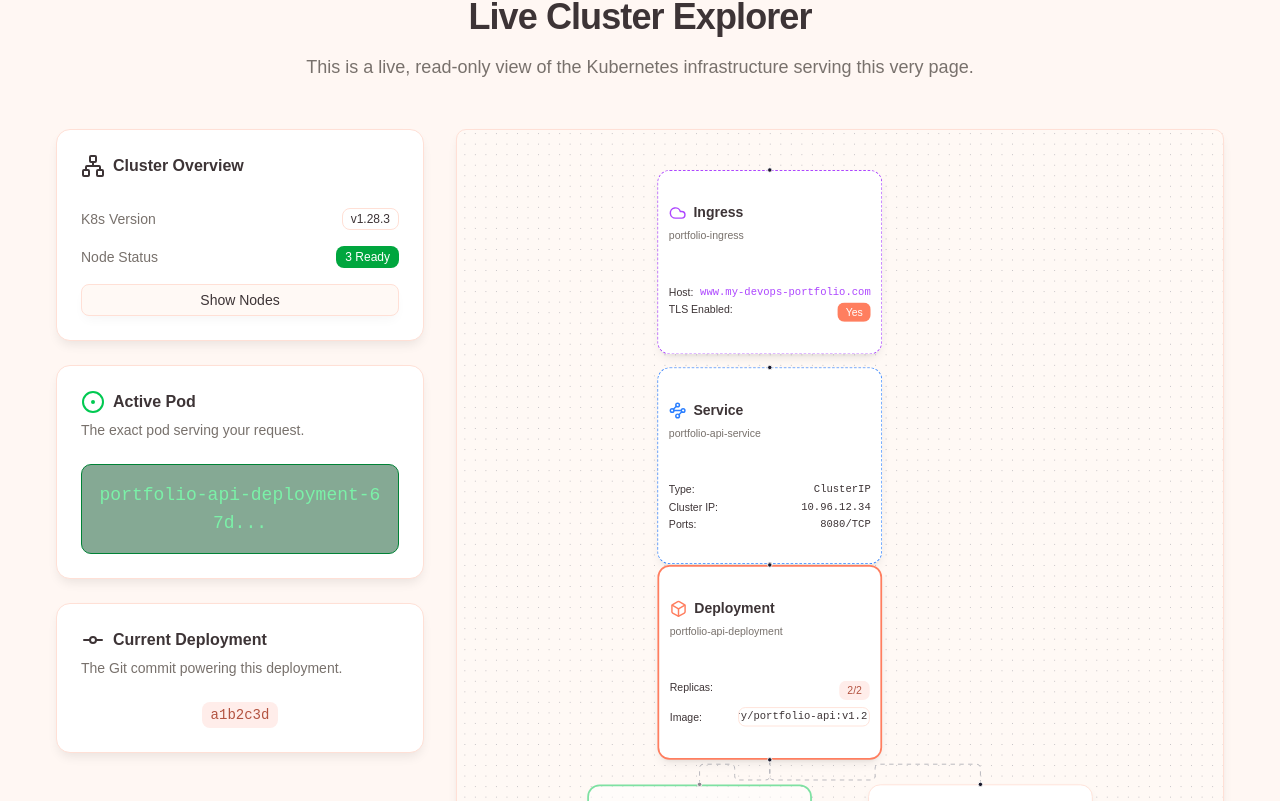
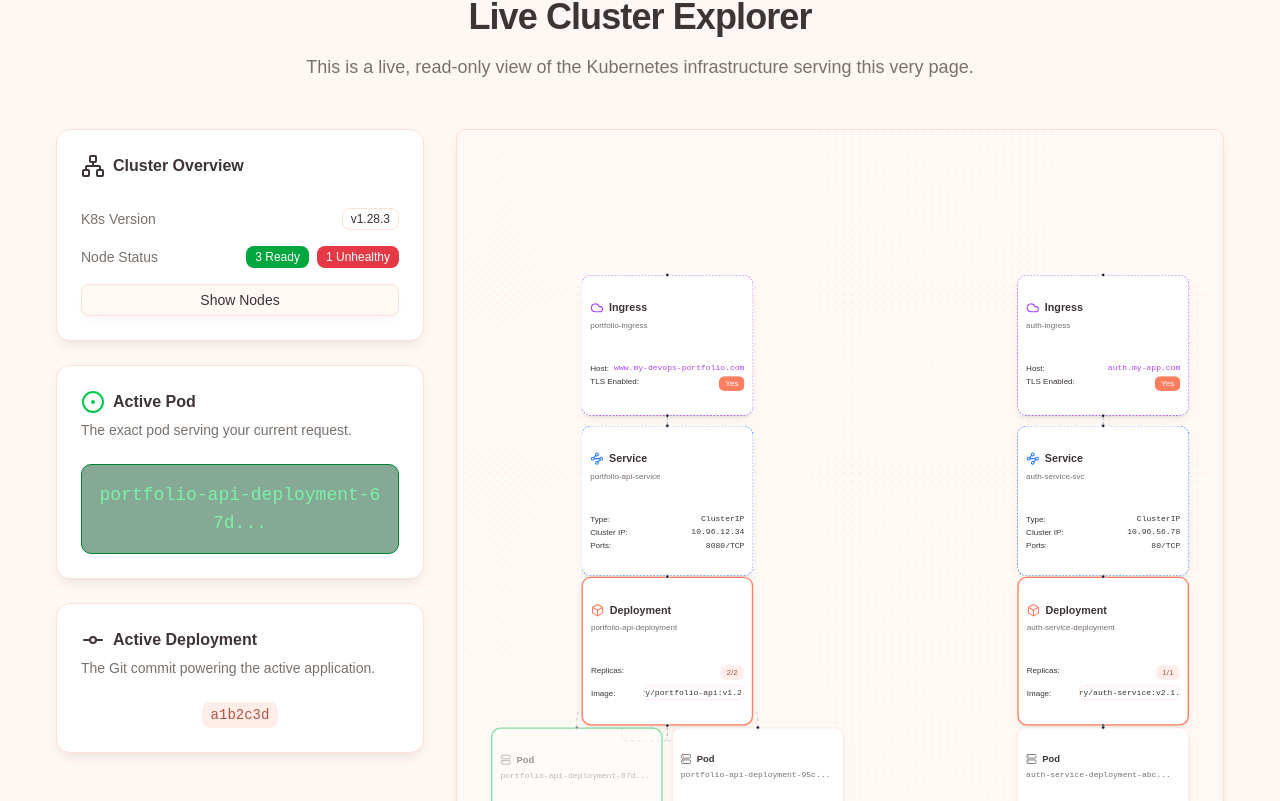
Before and after one commit to jeremy-misola/portfolio, a Next.js app in the folder frontend/portfolio/: page / in a window 1280 px wide. Shown: the part 3699-4500 px from the top of the page. Built offline with nearby package versions, Linux system fonts and the light colour scheme.

Commit message:
add support for multiple k8s objects

```diff
--- a/frontend/portfolio/package.json
+++ b/frontend/portfolio/package.json
@@ -13,6 +13,7 @@
     "@radix-ui/react-icons": "^1.3.2",
     "@radix-ui/react-label": "^2.1.7",
     "@radix-ui/react-scroll-area": "^1.2.9",
+    "@radix-ui/react-select": "^2.2.6",
     "@radix-ui/react-separator": "^1.1.7",
     "@radix-ui/react-switch": "^1.2.5",
     "@radix-ui/react-tabs": "^1.1.12",
--- a/frontend/portfolio/src/components/KubernetesCluster.jsx
+++ b/frontend/portfolio/src/components/KubernetesCluster.jsx
@@ -9,36 +9,35 @@ import { Tooltip, TooltipContent, TooltipProvider, TooltipTrigger } from "@/comp
 import { Button } from "@/components/ui/button";
 import { Server, Cloud, Waypoints, Box, Network, CircleDot, GitCommitHorizontal } from 'lucide-react';
 
-// --- Mock Data (Unchanged) ---
+// --- MOCK DATA (Supports Multiple Applications) ---
 const mockClusterData = {
   serverVersion: 'v1.28.3',
   nodes: [
     { name: 'k8s-worker-1', status: 'Ready' },
     { name: 'k8s-worker-2', status: 'Ready' },
     { name: 'k8s-worker-3', status: 'Ready' },
+    { name: 'k8s-worker-4', status: 'NotReady' },
   ],
-  deployment: {
-    name: 'portfolio-api-deployment',
-    replicas: { desired: 2, ready: 2 },
-    image: 'my-registry/portfolio-api:v1.2.5-a1b2c3d',
-  },
+  deployments: [
+    { id: 'dep1', name: 'portfolio-api-deployment', replicas: { desired: 2, ready: 2 }, image: 'my-registry/portfolio-api:v1.2.5-a1b2c3d' },
+    { id: 'dep2', name: 'auth-service-deployment', replicas: { desired: 1, ready: 1 }, image: 'my-registry/auth-service:v2.1.0-e4f5g6h' },
+  ],
   pods: [
-    { name: 'portfolio-api-deployment-67d...', node: 'k8s-worker-2', status: 'Running' },
-    { name: 'portfolio-api-deployment-95c...', node: 'k8s-worker-1', status: 'Running' },
+    { name: 'portfolio-api-deployment-67d...', node: 'k8s-worker-2', status: 'Running', deploymentId: 'dep1' },
+    { name: 'portfolio-api-deployment-95c...', node: 'k8s-worker-1', status: 'Running', deploymentId: 'dep1' },
+    { name: 'auth-service-deployment-abc...', node: 'k8s-worker-3', status: 'Running', deploymentId: 'dep2' },
   ],
-  service: {
-    name: 'portfolio-api-service',
-    type: 'ClusterIP',
-    clusterIP: '10.96.12.34',
-    ports: '8080/TCP',
-  },
-  ingress: {
-    name: 'portfolio-ingress',
-    host: 'www.my-devops-portfolio.com',
-    tls: true,
-  },
+  services: [
+    { id: 'svc1', name: 'portfolio-api-service', type: 'ClusterIP', clusterIP: '10.96.12.34', ports: '8080/TCP', deploymentId: 'dep1' },
+    { id: 'svc2', name: 'auth-service-svc', type: 'ClusterIP', clusterIP: '10.96.56.78', ports: '80/TCP', deploymentId: 'dep2' },
+  ],
+  ingresses: [
+    { id: 'ing1', name: 'portfolio-ingress', host: 'www.my-devops-portfolio.com', tls: true, serviceId: 'svc1' },
+    { id: 'ing2', name: 'auth-ingress', host: 'auth.my-app.com', tls: true, serviceId: 'svc2' },
+  ],
   activePod: 'portfolio-api-deployment-67d...',
 };
+
 
 // --- Custom React Flow Nodes (Unchanged) ---
 const DeploymentNode = ({ data }) => (
@@ -112,6 +111,7 @@ const IngressNode = ({ data }) => (
        <div className="flex justify-between items-center"><span>Host:</span> <a href={`https://${data.host}`} target="_blank" rel="noopener noreferrer" className="font-mono text-purple-500 hover:underline">{data.host}</a></div>
        <div className="flex justify-between mt-1"><span>TLS Enabled:</span> <Badge variant={data.tls ? 'default' : 'destructive'}>{data.tls ? 'Yes' : 'No'}</Badge></div>
     </CardContent>
+    <Handle type="source" position={Position.Bottom} className="w-2 h-2" />
     <Handle type="target" position={Position.Top} className="w-2 h-2" />
   </Card>
 );
@@ -122,40 +122,62 @@ const nodeTypes = { deployment: DeploymentNode, pod: PodNode, service: ServiceNo
 export default function KubernetesClusterSection() {
   const k8sData = mockClusterData;
 
-  const { initialNodes, initialEdges } = useMemo(() => {
-    // UPDATED: Increased position values for better spacing
-    const nodes = [
-      { id: 'ingress',    type: 'ingress',    position: { x: 250, y: 0 },   data: { ...k8sData.ingress } },
-      { id: 'service',    type: 'service',    position: { x: 250, y: 225 },  data: { ...k8sData.service } },
-      { id: 'deployment', type: 'deployment', position: { x: 250, y: 450 }, data: { ...k8sData.deployment } },
-    ];
+  // FIXED: Destructure activeDeployment from the useMemo result
+  const { initialNodes, initialEdges, activeDeployment } = useMemo(() => {
+    const nodes = [];
+    const edges = [];
+    const horizontalSpacing = 650;
+    const verticalSpacing = 225;
 
-    // UPDATED: Increased horizontal spacing by changing the multiplier from 270 to 320
-    const podNodes = k8sData.pods.map((pod, index) => ({
-      id: `pod-${index}`,
-      type: 'pod',
-      // UPDATED: Increased Y position and adjusted X logic for better spacing
-      position: { x: 170 + index * 320, y: 700 },
-      data: { ...pod, isActive: pod.name === k8sData.activePod },
-    }));
+    // This logic now correctly stays inside useMemo
+    const activePodData = k8sData.pods.find(p => p.name === k8sData.activePod);
+    const activeDeployment = activePodData
+        ? k8sData.deployments.find(d => d.id === activePodData.deploymentId)
+        : k8sData.deployments[0];
 
-    // Edges logic remains the same, it will just connect to the new positions
-    const edges = [
-      { id: 'e-ingress-service',    source: 'ingress',    target: 'service',    animated: true, type: 'smoothstep' },
-      { id: 'e-service-deployment', source: 'service',    target: 'deployment', animated: true, type: 'smoothstep' },
-    ];
+    k8sData.deployments.forEach((deployment, appIndex) => {
+        const xPos = appIndex * horizontalSpacing;
+        const service = k8sData.services.find(s => s.deploymentId === deployment.id);
+        const ingress = service ? k8sData.ingresses.find(i => i.serviceId === service.id) : null;
+        const pods = k8sData.pods.filter(p => p.deploymentId === deployment.id);
 
-    k8sData.pods.forEach((_, index) => {
-        edges.push({
-            id: `e-deployment-pod-${index}`,
-            source: 'deployment',
-            target: `pod-${index}`,
-            animated: true,
-            type: 'smoothstep',
+        if (ingress) {
+            nodes.push({ id: `ingress-${ingress.id}`, type: 'ingress', position: { x: xPos, y: 0 }, data: { ...ingress } });
+        }
+        if (service) {
+            nodes.push({ id: `service-${service.id}`, type: 'service', position: { x: xPos, y: verticalSpacing }, data: { ...service } });
+        }
+        nodes.push({ id: `deployment-${deployment.id}`, type: 'deployment', position: { x: xPos, y: verticalSpacing * 2 }, data: { ...deployment } });
+
+        const podHorizontalSpacing = 270;
+        const podStartX = xPos - ((pods.length - 1) * podHorizontalSpacing) / 2;
+
+        pods.forEach((pod, podIndex) => {
+            nodes.push({
+                id: `pod-${pod.name}`,
+                type: 'pod',
+                position: { x: podStartX + podIndex * podHorizontalSpacing, y: verticalSpacing * 3 },
+                data: { ...pod, isActive: pod.name === k8sData.activePod },
+            });
+            edges.push({
+                id: `e-dep-${deployment.id}-pod-${pod.name}`,
+                source: `deployment-${deployment.id}`,
+                target: `pod-${pod.name}`,
+                animated: true,
+                type: 'smoothstep'
+            });
         });
+
+        if (ingress && service) {
+            edges.push({ id: `e-ing-${ingress.id}-svc-${service.id}`, source: `ingress-${ingress.id}`, target: `service-${service.id}`, animated: true, type: 'smoothstep' });
+        }
+        if (service) {
+            edges.push({ id: `e-svc-${service.id}-dep-${deployment.id}`, source: `service-${service.id}`, target: `deployment-${deployment.id}`, animated: true, type: 'smoothstep' });
+        }
     });
 
-    return { initialNodes: [...nodes, ...podNodes], initialEdges: edges };
+    // FIXED: Return activeDeployment along with nodes and edges
+    return { initialNodes: nodes, initialEdges: edges, activeDeployment };
   }, [k8sData]);
 
   return (
@@ -181,9 +203,14 @@ export default function KubernetesClusterSection() {
                          </div>
                          <div className="flex justify-between items-center">
                             <span className="text-sm text-muted-foreground">Node Status</span>
-                            <Badge variant="default" className="bg-green-600 hover:bg-green-700">
-                                {k8sData.nodes.filter(n => n.status === 'Ready').length} Ready
-                            </Badge>
+                            <div className='flex items-center gap-2'>
+                                <Badge variant="default" className="bg-green-600 hover:bg-green-700">
+                                    {k8sData.nodes.filter(n => n.status === 'Ready').length} Ready
+                                </Badge>
+                                 <Badge variant="destructive">
+                                    {k8sData.nodes.filter(n => n.status !== 'Ready').length} Unhealthy
+                                </Badge>
+                            </div>
                          </div>
                          <TooltipProvider>
                             <Tooltip>
@@ -201,28 +228,28 @@ export default function KubernetesClusterSection() {
                  <Card>
                     <CardHeader>
                         <CardTitle className="flex items-center"><CircleDot className="mr-2 text-green-500"/>Active Pod</CardTitle>
-                        <CardDescription>The exact pod serving your request.</CardDescription>
+                        <CardDescription>The exact pod serving your current request.</CardDescription>
                     </CardHeader>
                     <CardContent>
                         <div className="p-4 bg-green-900/50 rounded-lg border border-green-700 text-center">
-                            <p className="font-mono text-lg text-green-300 break-all">{k8sData.activePod}</p>
+                            <p className="font-mono text-lg text-green-300 break-all">{k8sData.activePod || 'N/A'}</p>
                         </div>
                     </CardContent>
                 </Card>
                  <Card>
                     <CardHeader>
-                        <CardTitle className="flex items-center"><GitCommitHorizontal className="mr-2"/> Current Deployment</CardTitle>
-                         <CardDescription>The Git commit powering this deployment.</CardDescription>
+                        <CardTitle className="flex items-center"><GitCommitHorizontal className="mr-2"/> Active Deployment</CardTitle>
+                         <CardDescription>The Git commit powering the active application.</CardDescription>
                     </CardHeader>
                     <CardContent className="text-center">
                         <Badge variant="secondary" className="font-mono text-sm break-all">
-                           {k8sData.deployment.image.split('-').pop()}
+                           {/* This now works correctly */}
+                           {activeDeployment ? activeDeployment.image.split('-').pop() : 'N/A'}
                         </Badge>
                     </CardContent>
                 </Card>
             </div>
 
-            {/* UPDATED: Increased min-height to accommodate the taller, more spaced-out diagram */}
             <div className="lg:col-span-2 min-h-[900px] rounded-lg border bg-background shadow-lg">
                  <ReactFlow
                     nodes={initialNodes}
--- /dev/null
+++ b/frontend/portfolio/src/components/ui/select.jsx
@@ -0,0 +1,166 @@
+"use client"
+
+import * as React from "react"
+import * as SelectPrimitive from "@radix-ui/react-select"
+import { CheckIcon, ChevronDownIcon, ChevronUpIcon } from "lucide-react"
+
+import { cn } from "@/lib/utils"
+
+function Select({
+  ...props
+}) {
+  return <SelectPrimitive.Root data-slot="select" {...props} />;
+}
+
+function SelectGroup({
+  ...props
+}) {
+  return <SelectPrimitive.Group data-slot="select-group" {...props} />;
+}
+
+function SelectValue({
+  ...props
+}) {
+  return <SelectPrimitive.Value data-slot="select-value" {...props} />;
+}
+
+function SelectTrigger({
+  className,
+  size = "default",
+  children,
+  ...props
+}) {
+  return (
+    <SelectPrimitive.Trigger
+      data-slot="select-trigger"
+      data-size={size}
+      className={cn(
+        "border-input data-[placeholder]:text-muted-foreground [&_svg:not([class*='text-'])]:text-muted-foreground focus-visible:border-ring focus-visible:ring-ring/50 aria-invalid:ring-destructive/20 dark:aria-invalid:ring-destructive/40 aria-invalid:border-destructive dark:bg-input/30 dark:hover:bg-input/50 flex w-fit items-center justify-between gap-2 rounded-md border bg-transparent px-3 py-2 text-sm whitespace-nowrap shadow-xs transition-[color,box-shadow] outline-none focus-visible:ring-[3px] disabled:cursor-not-allowed disabled:opacity-50 data-[size=default]:h-9 data-[size=sm]:h-8 *:data-[slot=select-value]:line-clamp-1 *:data-[slot=select-value]:flex *:data-[slot=select-value]:items-center *:data-[slot=select-value]:gap-2 [&_svg]:pointer-events-none [&_svg]:shrink-0 [&_svg:not([class*='size-'])]:size-4",
+        className
+      )}
+      {...props}>
+      {children}
+      <SelectPrimitive.Icon asChild>
+        <ChevronDownIcon className="size-4 opacity-50" />
+      </SelectPrimitive.Icon>
+    </SelectPrimitive.Trigger>
+  );
+}
+
+function SelectContent({
+  className,
+  children,
+  position = "popper",
+  ...props
+}) {
+  return (
+    <SelectPrimitive.Portal>
+      <SelectPrimitive.Content
+        data-slot="select-content"
+        className={cn(
+          "bg-popover text-popover-foreground data-[state=open]:animate-in data-[state=closed]:animate-out data-[state=closed]:fade-out-0 data-[state=open]:fade-in-0 data-[state=closed]:zoom-out-95 data-[state=open]:zoom-in-95 data-[side=bottom]:slide-in-from-top-2 data-[side=left]:slide-in-from-right-2 data-[side=right]:slide-in-from-left-2 data-[side=top]:slide-in-from-bottom-2 relative z-50 max-h-(--radix-select-content-available-height) min-w-[8rem] origin-(--radix-select-content-transform-origin) overflow-x-hidden overflow-y-auto rounded-md border shadow-md",
+          position === "popper" &&
+            "data-[side=bottom]:translate-y-1 data-[side=left]:-translate-x-1 data-[side=right]:translate-x-1 data-[side=top]:-translate-y-1",
+          className
+        )}
+        position={position}
+        {...props}>
+        <SelectScrollUpButton />
+        <SelectPrimitive.Viewport
+          className={cn("p-1", position === "popper" &&
+            "h-[var(--radix-select-trigger-height)] w-full min-w-[var(--radix-select-trigger-width)] scroll-my-1")}>
+          {children}
+        </SelectPrimitive.Viewport>
+        <SelectScrollDownButton />
+      </SelectPrimitive.Content>
+    </SelectPrimitive.Portal>
+  );
+}
+
+function SelectLabel({
+  className,
+  ...props
+}) {
+  return (
+    <SelectPrimitive.Label
+      data-slot="select-label"
+      className={cn("text-muted-foreground px-2 py-1.5 text-xs", className)}
+      {...props} />
+  );
+}
+
+function SelectItem({
+  className,
+  children,
+  ...props
+}) {
+  return (
+    <SelectPrimitive.Item
+      data-slot="select-item"
+      className={cn(
+        "focus:bg-accent focus:text-accent-foreground [&_svg:not([class*='text-'])]:text-muted-foreground relative flex w-full cursor-default items-center gap-2 rounded-sm py-1.5 pr-8 pl-2 text-sm outline-hidden select-none data-[disabled]:pointer-events-none data-[disabled]:opacity-50 [&_svg]:pointer-events-none [&_svg]:shrink-0 [&_svg:not([class*='size-'])]:size-4 *:[span]:last:flex *:[span]:last:items-center *:[span]:last:gap-2",
+        className
+      )}
+      {...props}>
+      <span className="absolute right-2 flex size-3.5 items-center justify-center">
+        <SelectPrimitive.ItemIndicator>
+          <CheckIcon className="size-4" />
+        </SelectPrimitive.ItemIndicator>
+      </span>
+      <SelectPrimitive.ItemText>{children}</SelectPrimitive.ItemText>
+    </SelectPrimitive.Item>
+  );
+}
+
+function SelectSeparator({
+  className,
+  ...props
+}) {
+  return (
+    <SelectPrimitive.Separator
+      data-slot="select-separator"
+      className={cn("bg-border pointer-events-none -mx-1 my-1 h-px", className)}
+      {...props} />
+  );
+}
+
+function SelectScrollUpButton({
+  className,
+  ...props
+}) {
+  return (
+    <SelectPrimitive.ScrollUpButton
+      data-slot="select-scroll-up-button"
+      className={cn("flex cursor-default items-center justify-center py-1", className)}
+      {...props}>
+      <ChevronUpIcon className="size-4" />
+    </SelectPrimitive.ScrollUpButton>
+  );
+}
+
+function SelectScrollDownButton({
+  className,
+  ...props
+}) {
+  return (
+    <SelectPrimitive.ScrollDownButton
+      data-slot="select-scroll-down-button"
+      className={cn("flex cursor-default items-center justify-center py-1", className)}
+      {...props}>
+      <ChevronDownIcon className="size-4" />
+    </SelectPrimitive.ScrollDownButton>
+  );
+}
+
+export {
+  Select,
+  SelectContent,
+  SelectGroup,
+  SelectItem,
+  SelectLabel,
+  SelectScrollDownButton,
+  SelectScrollUpButton,
+  SelectSeparator,
+  SelectTrigger,
+  SelectValue,
+}
```
Also changed, not shown: 2 other files (tests, documents, lock files or other folders).
